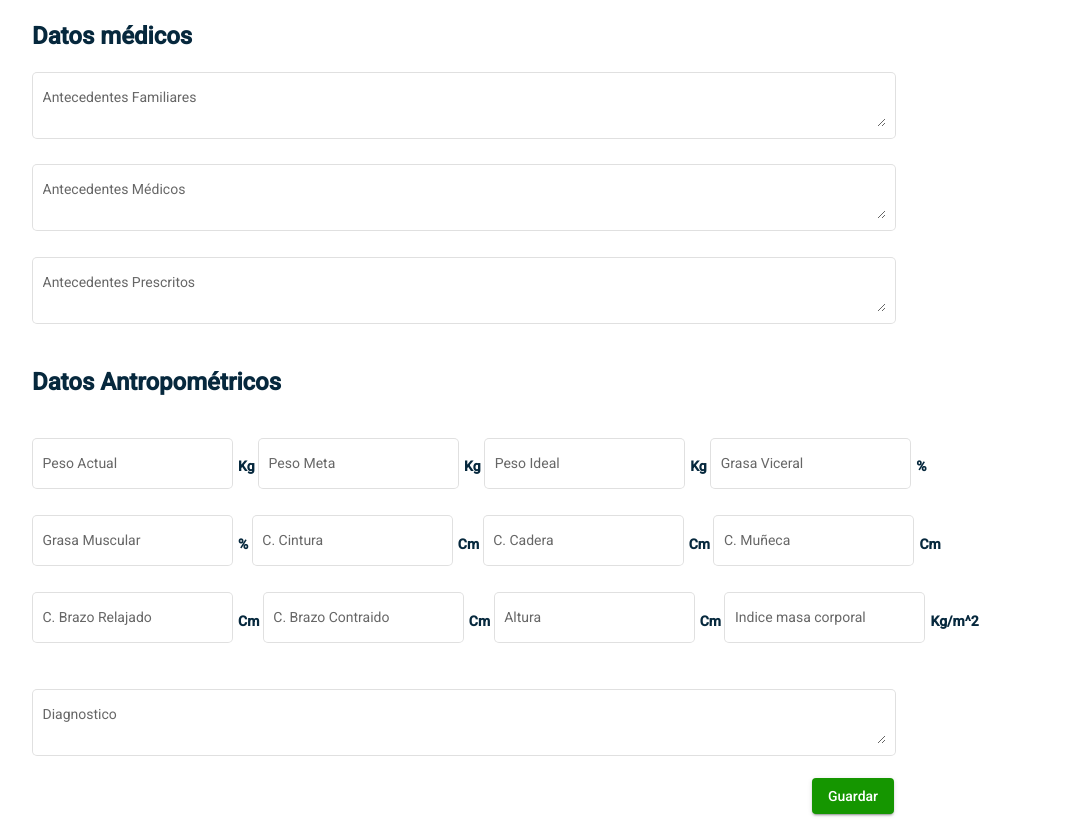
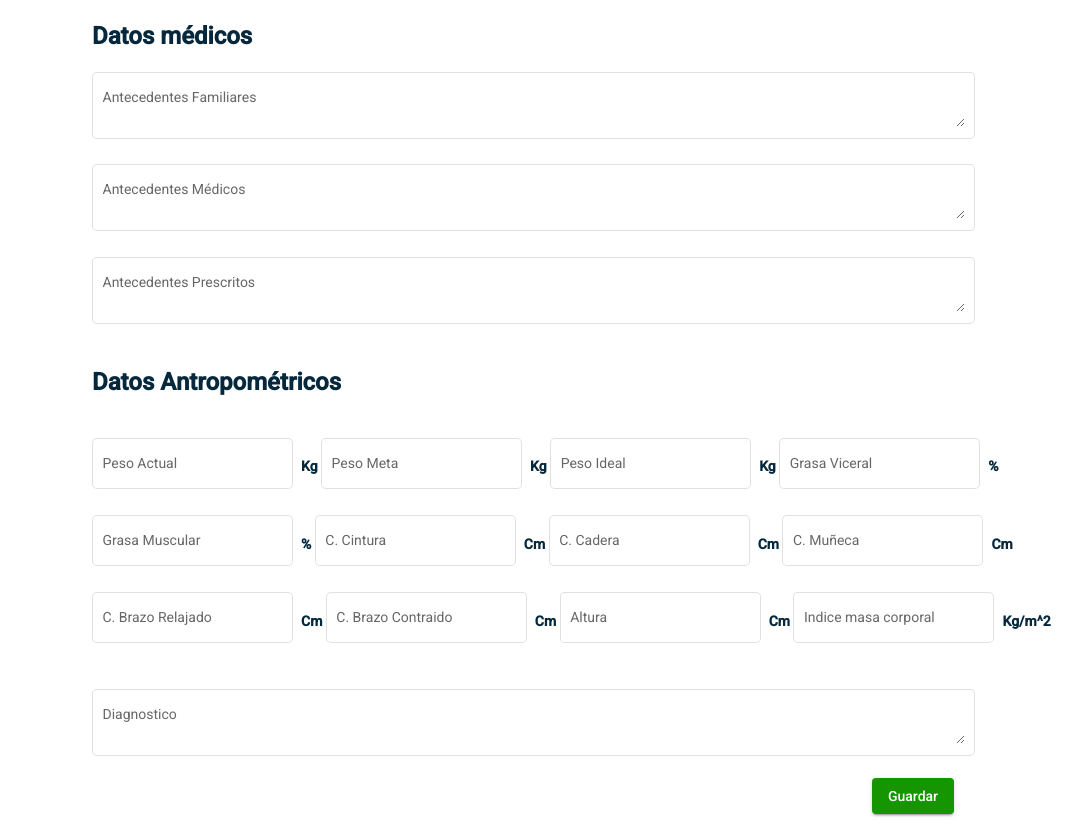
Before and after one commit to Code-Geeks-IGF115/sirt-client, an Angular app in the folder sirt-client/: page /datosMedicos in a window 1280 px wide. Shown: the whole page, without its empty margins (128-1210 px from the left). Built offline with nearby package versions, Linux system fonts and the light colour scheme.

Commit message:
🎨 Template datos medicos completo

```diff
--- a/sirt-client/src/app/components/datos-medicos/datos-medicos.component.css
+++ b/sirt-client/src/app/components/datos-medicos/datos-medicos.component.css
@@ -1,9 +1,10 @@
-.contenedor{width: 960px;margin:auto;margin: left 200px;}
+.contenedor{width: 960px;margin:auto;margin-left: 220px;}
 
 .largo{
-    width: 90%;
+    width: 92%;
 }
 
 .button{
     margin-left: 780px;
+    width:150px;
 }
--- a/sirt-client/src/app/components/datos-medicos/datos-medicos.component.html
+++ b/sirt-client/src/app/components/datos-medicos/datos-medicos.component.html
@@ -21,28 +21,28 @@
 
 <div>
 
-<mat-form-field appearance="outline" style="margin-right: 5px;">
+<mat-form-field appearance="outline" style="margin-right: 8px;">
   <mat-label>Peso Actual</mat-label>
   <input matInput>
 </mat-form-field>
 
 <label style="color:#06283D" ><b>Kg </b></label>
 
-<mat-form-field appearance="outline" style="margin-right: 5px;">
+<mat-form-field appearance="outline" style="margin-right: 8px;">
   <mat-label>Peso Meta</mat-label>
   <input matInput>
 </mat-form-field>
 
 <label style="color:#06283D" ><b>Kg </b></label>
 
-<mat-form-field appearance="outline" style="margin-right: 5px;">
+<mat-form-field appearance="outline" style="margin-right: 8px;">
   <mat-label>Peso Ideal</mat-label>
   <input matInput>
 </mat-form-field>
 
 <label style="color:#06283D" ><b>Kg </b></label>
 
-<mat-form-field appearance="outline" style="margin-right: 5px;">
+<mat-form-field appearance="outline" style="margin-right: 8px;">
   <mat-label>Grasa Viceral</mat-label>
   <input matInput>
 </mat-form-field>
@@ -52,28 +52,28 @@
 </div>
 <div>
 
-<mat-form-field appearance="outline" style="margin-right: 5px;">
+<mat-form-field appearance="outline" style="margin-right: 8px;">
   <mat-label>Grasa Muscular</mat-label>
   <input matInput>
 </mat-form-field>
 
 <label style="color:#06283D" ><b>% </b></label>
 
-<mat-form-field appearance="outline" style="margin-right: 5px;">
+<mat-form-field appearance="outline" style="margin-right: 8px;">
   <mat-label>C. Cintura</mat-label>
   <input matInput>
 </mat-form-field>
 
 <label style="color:#06283D" ><b>Cm </b></label>
 
-<mat-form-field appearance="outline" style="margin-right: 5px;">
+<mat-form-field appearance="outline" style="margin-right: 8px;">
   <mat-label>C. Cadera</mat-label>
   <input matInput>
 </mat-form-field>
 
 <label style="color:#06283D" ><b>Cm </b></label>
 
-<mat-form-field appearance="outline" style="margin-right: 5px;">
+<mat-form-field appearance="outline" style="margin-right: 8px;">
   <mat-label>C. Muñeca</mat-label>
   <input matInput>
 </mat-form-field>
@@ -83,28 +83,28 @@
 </div>
 <div>
 
-<mat-form-field appearance="outline" style="margin-right: 5px;">
+<mat-form-field appearance="outline" style="margin-right: 8px;">
   <mat-label>C. Brazo Relajado</mat-label>
   <input matInput>
 </mat-form-field>
 
 <label style="color:#06283D" ><b>Cm </b></label>
 
-<mat-form-field appearance="outline" style="margin-right: 5px;">
+<mat-form-field appearance="outline" style="margin-right: 8px;">
   <mat-label>C. Brazo Contraido</mat-label>
   <input matInput>
 </mat-form-field>
 
 <label style="color:#06283D" ><b>Cm </b></label>
 
-<mat-form-field appearance="outline" style="margin-right: 5px;">
+<mat-form-field appearance="outline" style="margin-right: 8px;">
   <mat-label>Altura</mat-label>
   <input matInput>
 </mat-form-field>
 
 <label style="color:#06283D" ><b>Cm </b></label>
 
-<mat-form-field appearance="outline" style="margin-right: 5px;">
+<mat-form-field appearance="outline" style="margin-right: 8px;">
   <mat-label>Indice masa corporal</mat-label>
   <input matInput>
 </mat-form-field>
```
